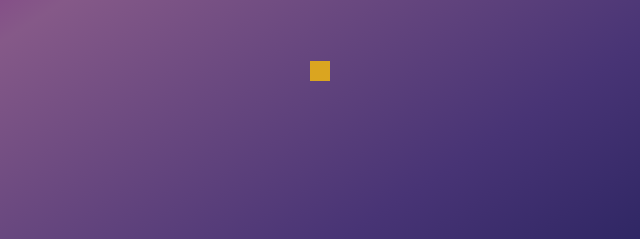
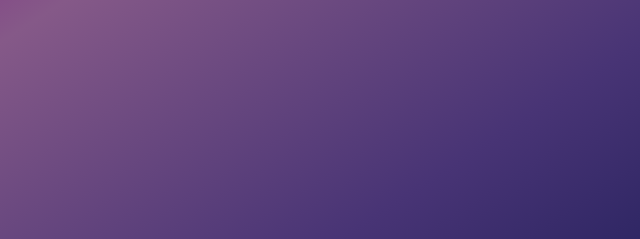
Before and after one commit to mrileyclark/nasa-api-homework, a plain HTML site: page index.html in a window 1280 px wide. Shown: the part 165-404 px from the top of the page, 320-960 px from the left. Drawn offline with nearby package versions, Linux system fonts and the light colour scheme.

Commit message:
Update styles.css
delete border style from css

```diff
--- a/css/styles.css
+++ b/css/styles.css
@@ -65,6 +65,4 @@ img {
   margin: 0 auto;
   max-width: 850px;
   max-height: 850px;
-/*   border-radius: 5%; */
-  border: 10px solid goldenrod;
 }
```
